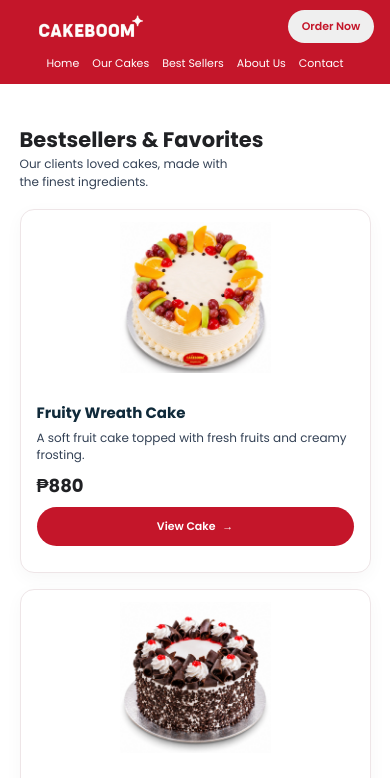
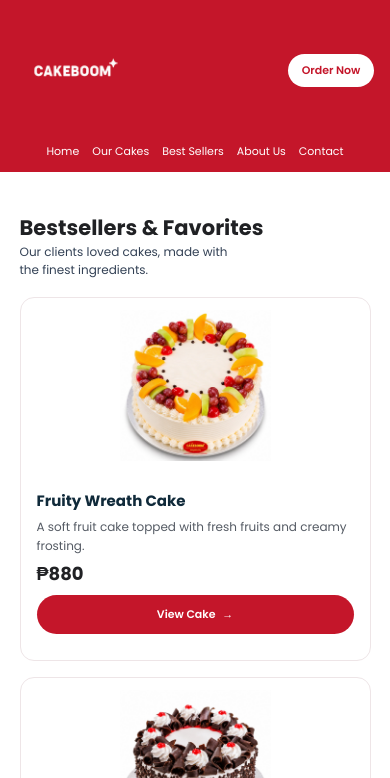
Before and after one commit to earlmacias2022-tech/Cakeboom-Website, a plain HTML site: page pages/cakes.html in a window 390 px wide. Shown: the top 778 px of the page. Drawn offline with Linux system fonts and the light colour scheme.

Commit message:
Polish responsive layout and component styling

```diff
--- a/css/homepage.css
+++ b/css/homepage.css
@@ -62,21 +62,28 @@ body {
 }
 
 .head-btn {
+    display: inline-flex;
+    align-items: center;
+    justify-content: center;
     padding: 10px 30px;
     border: 0;
     border-radius: 30px;
+    background: #fff;
     color: var(--primary-color);
     font-family: inherit;
+    font-size: 13px;
     font-weight: 600;
+    text-decoration: none;
     cursor: pointer;
     white-space: nowrap;
-    transition: all 0.3s ease;
+    transition: background-color 0.25s ease, color 0.25s ease, transform 0.25s ease, box-shadow 0.25s ease;
 }
 
-.head-btn:hover{
-    background: #e8e6e6;
-    transform: translateY(-4px);
-    box-shadow: 0 8px 20px rgba(196, 22, 42, 0.25);
+.head-btn:hover {
+    background: #f8e8eb;
+    color: #a91022;
+    transform: translateY(-2px);
+    box-shadow: 0 8px 20px rgba(32, 33, 36, 0.16);
 }
 
 .logo {
@@ -99,6 +106,17 @@ nav a::after {
 
 nav a:hover::after {
     width: 100%;
+}
+
+a:focus-visible,
+button:focus-visible {
+    outline: 3px solid #f3a9b5;
+    outline-offset: 4px;
+}
+
+::selection {
+    background: #fce8ec;
+    color: #202124;
 }
 
 .hero-container {
@@ -272,19 +290,20 @@ nav a:hover::after {
 }
 
 .cake-card {
+    display: flex;
+    flex-direction: column;
+    min-width: 0;
     overflow: hidden;
+    padding-bottom: 10px;
+    border: 1px solid #eee5e7;
+    border-radius: 14px;
     background-color: #fff;
-    border: 1px solid #e8e8e8;
-    transition: transform 0.25s ease, box-shadow 0.25s ease;
-    padding-bottom: 10px;
-    border-radius: 14px;
-    border-color: #eee5e7;
-    box-shadow: 0 5px 18px rgba(32, 33, 36, 0.035);
+    transition: transform 0.25s ease, border-color 0.25s ease;
 }
 
 .cake-card:hover {
-    transform: translateY(-5px);
-    box-shadow: 0 10px 24px rgba(32, 33, 36, 0.09);
+    transform: translateY(-3px);
+    border-color: #e8b9c1;
 }
 
 .cake-image {
@@ -297,7 +316,10 @@ nav a:hover::after {
 }
 
 .cake-info {
-     padding: 16px;
+    display: flex;
+    flex: 1;
+    flex-direction: column;
+    padding: 16px;
 }
 
 .cake-info h3 {
@@ -308,10 +330,10 @@ nav a:hover::after {
 }
 
 .cake-info > p:not(.cake-price) {
-    min-height: 38px;
-    color: #334155;
-      font-size: 12px;
-    line-height: 1.45;
+    min-height: 3.2em;
+    color: #555b64;
+    font-size: 12px;
+    line-height: 1.6;
 }
 
 
@@ -324,6 +346,7 @@ nav a:hover::after {
 
 .cake-link {
     display: block;
+    margin-top: auto;
     width: 100%;
     padding: 11px 14px;
     border-radius: 30px;
@@ -770,9 +793,8 @@ nav a:hover::after {
     overflow: hidden;
     padding: clamp(28px, 4vw, 46px);
     border: 1px solid #f2d9de;
-    border-radius: 26px;
+    border-radius: 20px;
     background: #fff;
-    box-shadow: 0 22px 55px rgba(80, 30, 40, 0.09);
 }
 
 .contact-social-card::after {
@@ -1124,6 +1146,13 @@ nav a:hover::after {
         display: block;
     }
 
+    .about-logo {
+        position: static;
+        display: block;
+        width: clamp(100px, 24vw, 140px);
+        margin: 0 0 18px;
+    }
+
     .about-highlight-heading h2 {
         margin-top: 10px;
     }
@@ -1144,14 +1173,16 @@ nav a:hover::after {
     }
 
     .logo {
-        position: absolute;
-        top: -45px;
-        width: 150px;
-        height: 150px;
+        position: static;
+        width: clamp(112px, 31vw, 145px);
+        height: auto;
     }
 
-    .section-eyebrow{
-        display: none;
+    .section-eyebrow {
+        display: block;
+        margin-bottom: 12px;
+        font-size: 9px;
+        letter-spacing: 1.5px;
     }
 
     .header-container nav {
```
